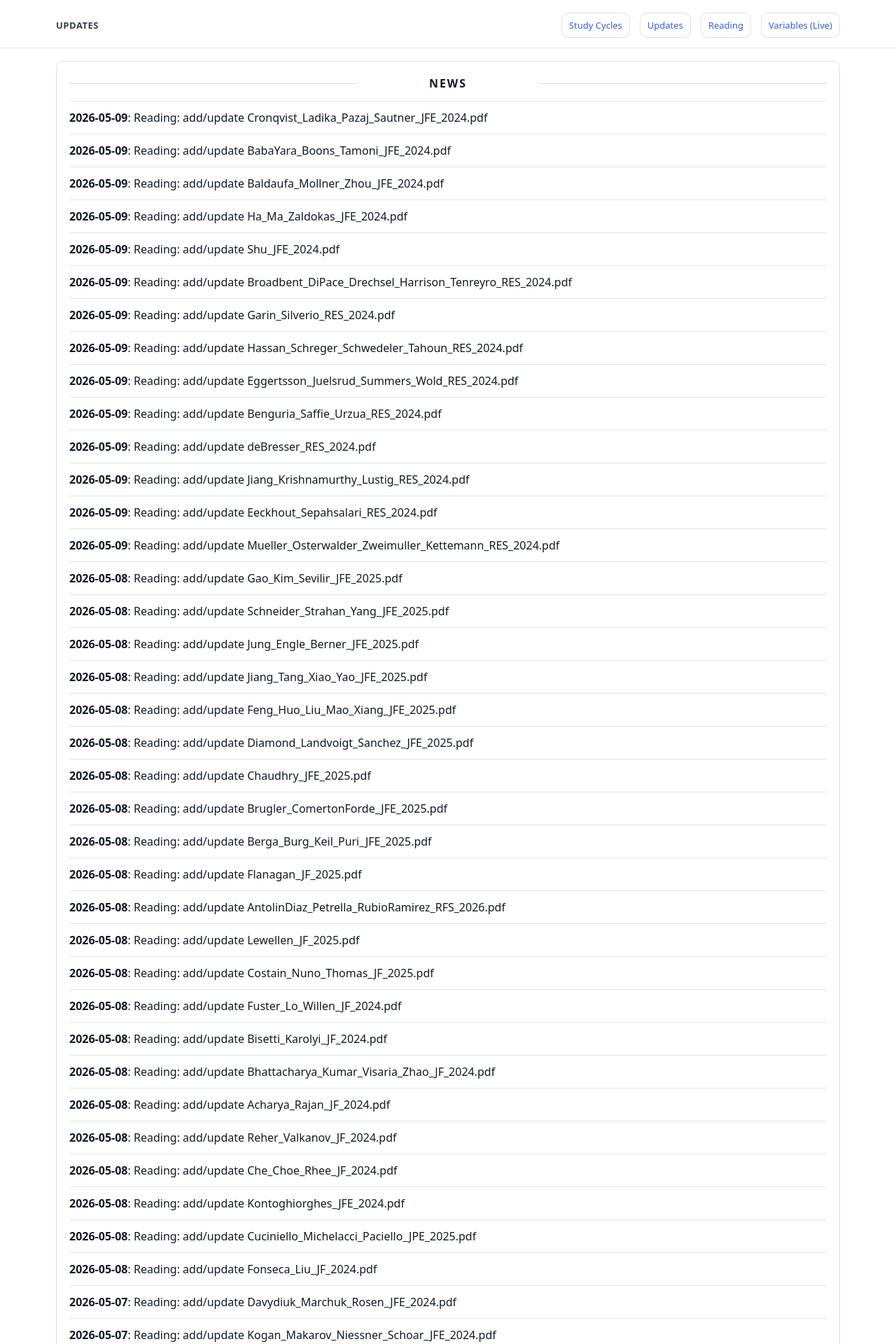
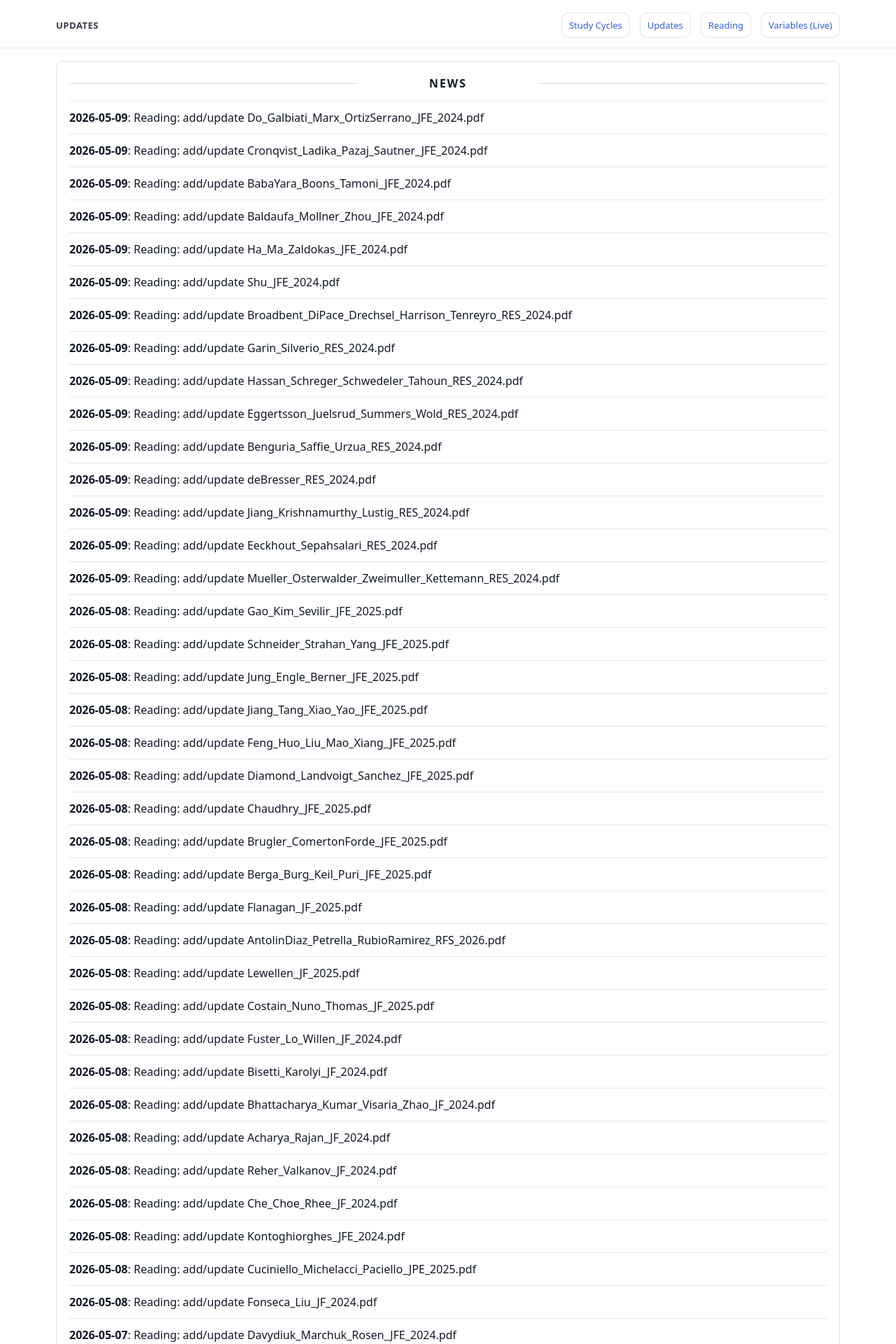
Before and after one commit to yaxinzn/study-archive, a Jekyll site: the page built from updates/index.md, in a window 1280 px wide. Shown: the top 1920 px of the page at 70% size. Built offline with Jekyll 4.4.1, drawn with Linux system fonts in a browser that asks for light colours; some of the changed text lies outside the part shown.

Commit message:
chore: update NEWS feed

```diff
--- a/_data/news.yml
+++ b/_data/news.yml
@@ -1,4 +1,7 @@
 # Auto-generated update history (sorted newest -> oldest). Do not edit manually.
+- ts: "1778316671"
+  date: "2026-05-09"
+  title: "Reading: add/update Do_Galbiati_Marx_OrtizSerrano_JFE_2024.pdf"
 - ts: "1778316260"
   date: "2026-05-09"
   title: "Reading: add/update Cronqvist_Ladika_Pazaj_Sautner_JFE_2024.pdf"
```
